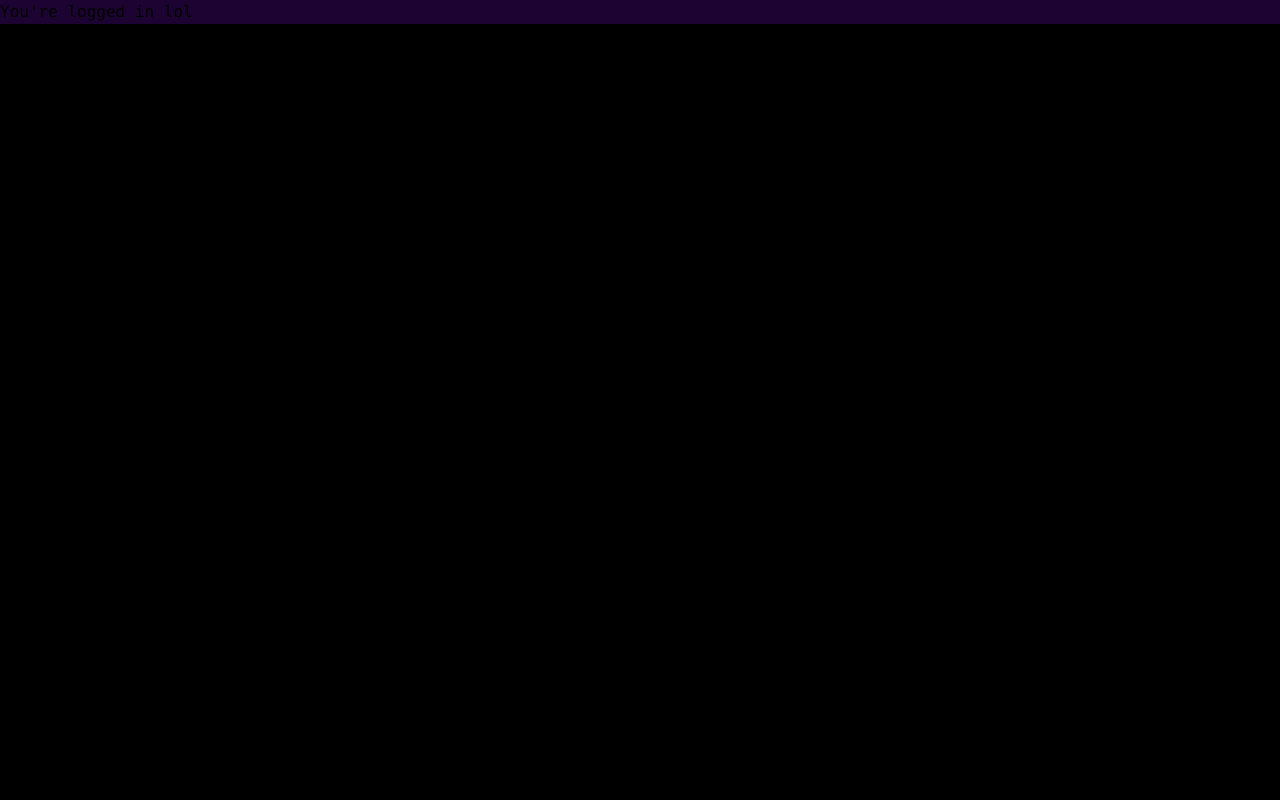
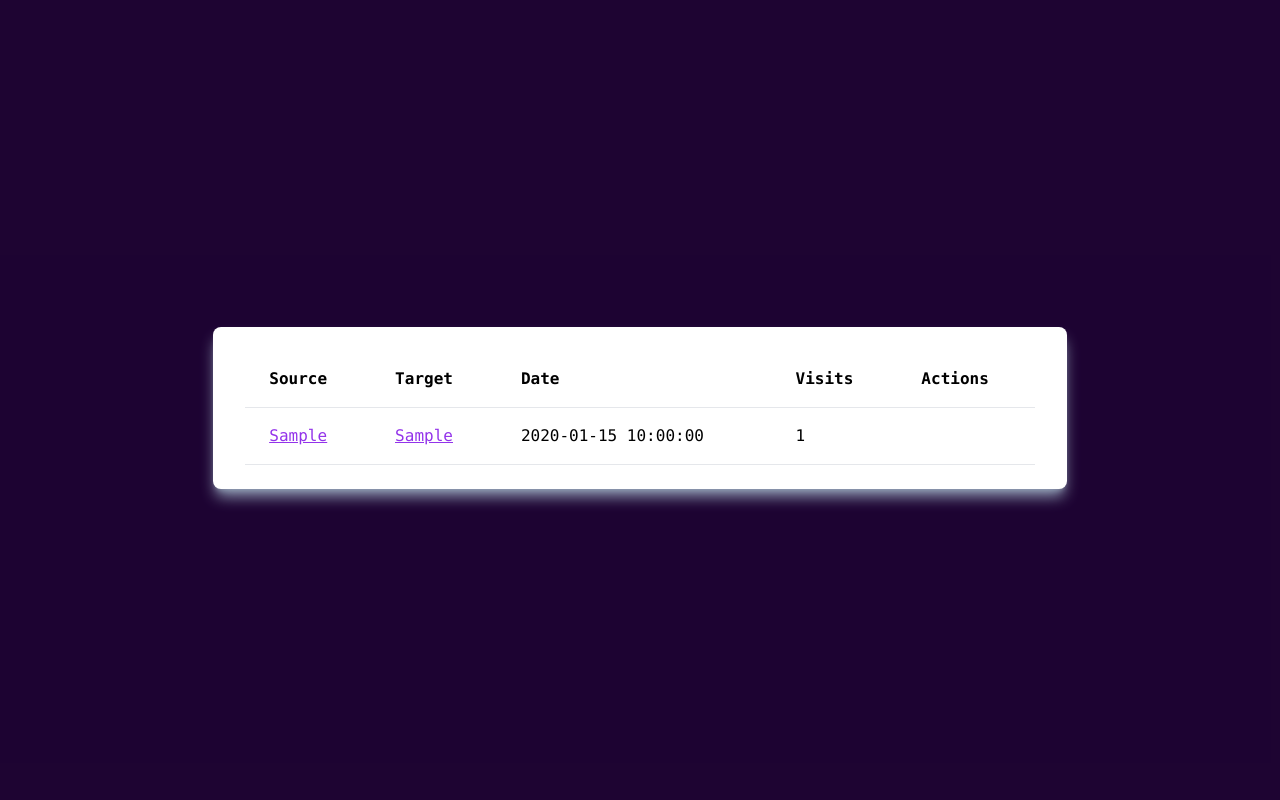
Before and after one commit to nalo26/URLShortener, a Flask app: page / in a window 1280 px wide. Run offline with Flask 3, Linux system fonts and the light colour scheme; a user stored in the database is signed in; tables that the repository leaves empty hold one stand-in row (values such as "Sample post"); some libraries are stand-ins or nearby versions.

Commit message:
:sparkles: Base admin view

```diff
--- a/src/models.py
+++ b/src/models.py
@@ -21,8 +21,7 @@ class Access(UserMixin, db.Model):
 
 class Redirection(db.Model):
     __tablename__ = "redirection"
-    id = db.Column(db.Integer, primary_key=True)
-    source = db.Column(db.String(200), nullable=False)
+    source = db.Column(db.String(200), primary_key=True)
     target = db.Column(db.String(1000), nullable=False)
     created_at = db.Column(db.DateTime, nullable=False, default=db.func.now())
     access_count = db.Column(db.Integer, nullable=False, default=0)
--- a/src/templates/base.html
+++ b/src/templates/base.html
@@ -8,7 +8,7 @@
 </head>
 
 <body class="bg-black font-mono">
-    <div class="w-full m-0 p-0 bg-purple-950 bg-opacity-50">
+    <div class="w-full h-full m-0 p-0 bg-purple-950 bg-opacity-50">
         {% block content %}
         {% endblock %}
     </div>
--- a/src/templates/index.html
+++ b/src/templates/index.html
@@ -1,5 +1,30 @@
 {% extends "base.html" %}
 
 {% block content %}
-You're logged in lol
+    <div class="flex items-center justify-center min-h-screen">
+        <div class="px-8 py-6 mt-4 text-left bg-white shadow-slate-400 shadow-lg rounded-lg w-2/3">
+            <table class="min-w-full text-left">
+                <thead class="border-b font-medium dark:border-neutral-500">
+                    <tr>
+                        <th scope="col" class="px-6 py-4">Source</th>
+                        <th scope="col" class="px-6 py-4">Target</th>
+                        <th scope="col" class="px-6 py-4">Date</th>
+                        <th scope="col" class="px-6 py-4">Visits</th>
+                        <th scope="col" class="px-6 py-4">Actions</th>
+                    </tr>
+                </thead>
+                <tbody>
+                    {% for redirection in redirections %}
+                        <tr class="border-b dark:border-neutral-500">
+                            <td class="whitespace-nowrap px-6 py-4 text-purple-600 underline"><a href="/{{ redirection.source }}">{{ redirection.source }}</a></td>
+                            <td class="whitespace-nowrap px-6 py-4 text-purple-600 underline"><a href="{{ redirection.target }}">{{ redirection.target }}</a></td>
+                            <td class="whitespace-nowrap px-6 py-4">{{ redirection.created_at }}</td>
+                            <td class="whitespace-nowrap px-6 py-4">{{ redirection.access_count }}</td>
+                            <td class="whitespace-nowrap px-6 py-4"></td>
+                        </tr>
+                    {% endfor %}
+                </tbody>
+            </table>
+        </div>
+    </div>
 {% endblock %}
--- a/src/views.py
+++ b/src/views.py
@@ -2,31 +2,40 @@ from flask import Blueprint, render_template, flash, redirect, request, url_for
 from flask_login import login_user, current_user
 from werkzeug.security import check_password_hash
 
-from .models import Access
+from .models import Access, Redirection
+from . import db
 
 views = Blueprint("views", __name__)
 
 
 @views.route("/", methods=["GET"])
 def index():
-    if current_user and current_user.is_authenticated:
-        return render_template("index.html")
+    if not (current_user and current_user.is_authenticated):
+        # user not logged in
+        return render_template("login.html")
 
-    # user not logged in
-    return render_template("login.html")
+    # user logged in
+    ctx = {
+        "redirections": Redirection.query.all(),
+    }
+    return render_template("index.html", **ctx)
 
 
 @views.route("/", methods=["POST"])
 def index_post():
-    if current_user and current_user.is_authenticated:
-        pass
+    if not (current_user and current_user.is_authenticated):
+        # user not logged in
+        token = request.form.get("token", "")
+        for access in Access.query.all():
+            if check_password_hash(access.token, token):
+                login_user(access)
+                access.last_access = db.func.now()
+                db.session.commit()
+                return redirect(url_for("views.index"))
 
-    # user not logged in
-    token = request.form.get("token", "")
-    for access in Access.query.all():
-        if check_password_hash(access.token, token):
-            login_user(access)
-            return redirect(url_for("views.index"))
+        flash("Invalid token")
+        return redirect(url_for("views.index"))
 
-    flash("Invalid token")
+    # user logged in
+    # TODO: do things
     return redirect(url_for("views.index"))
```
